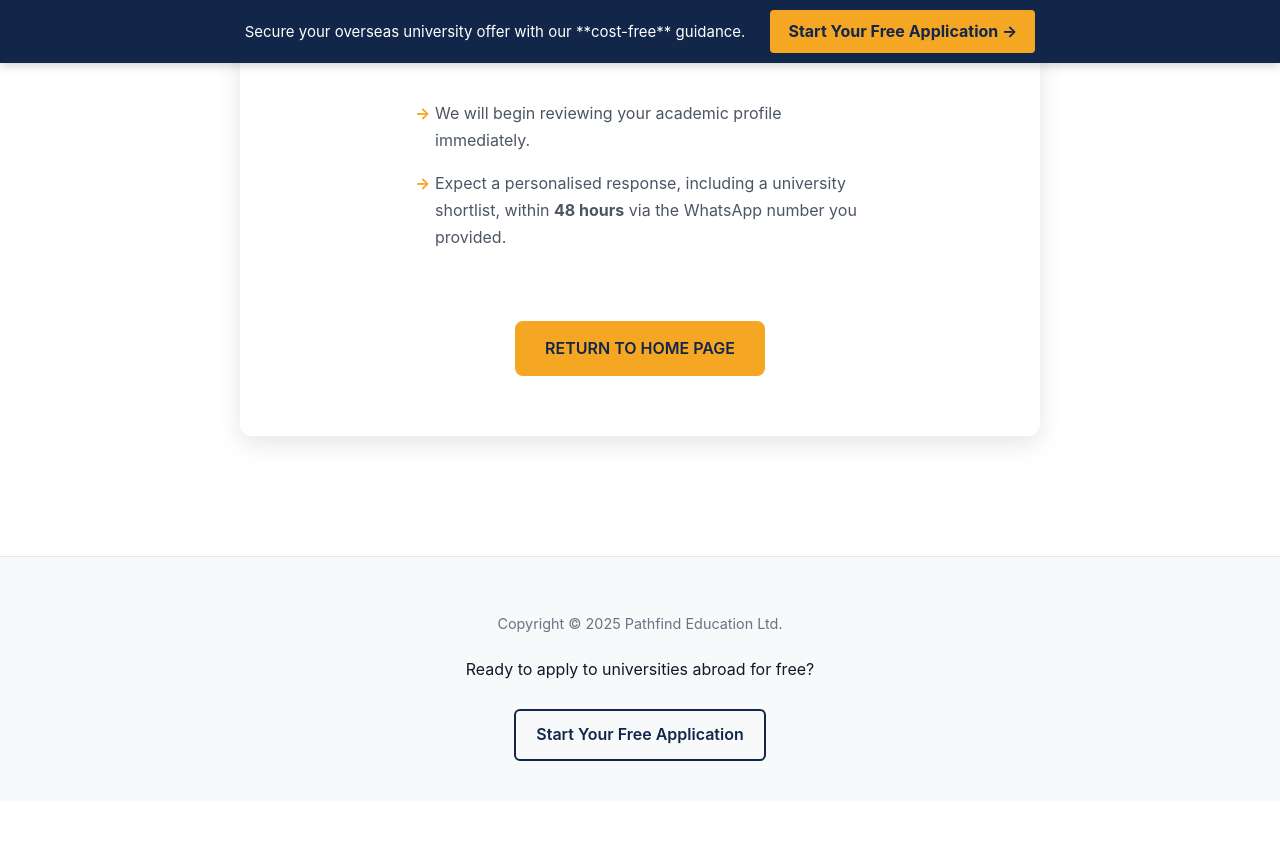
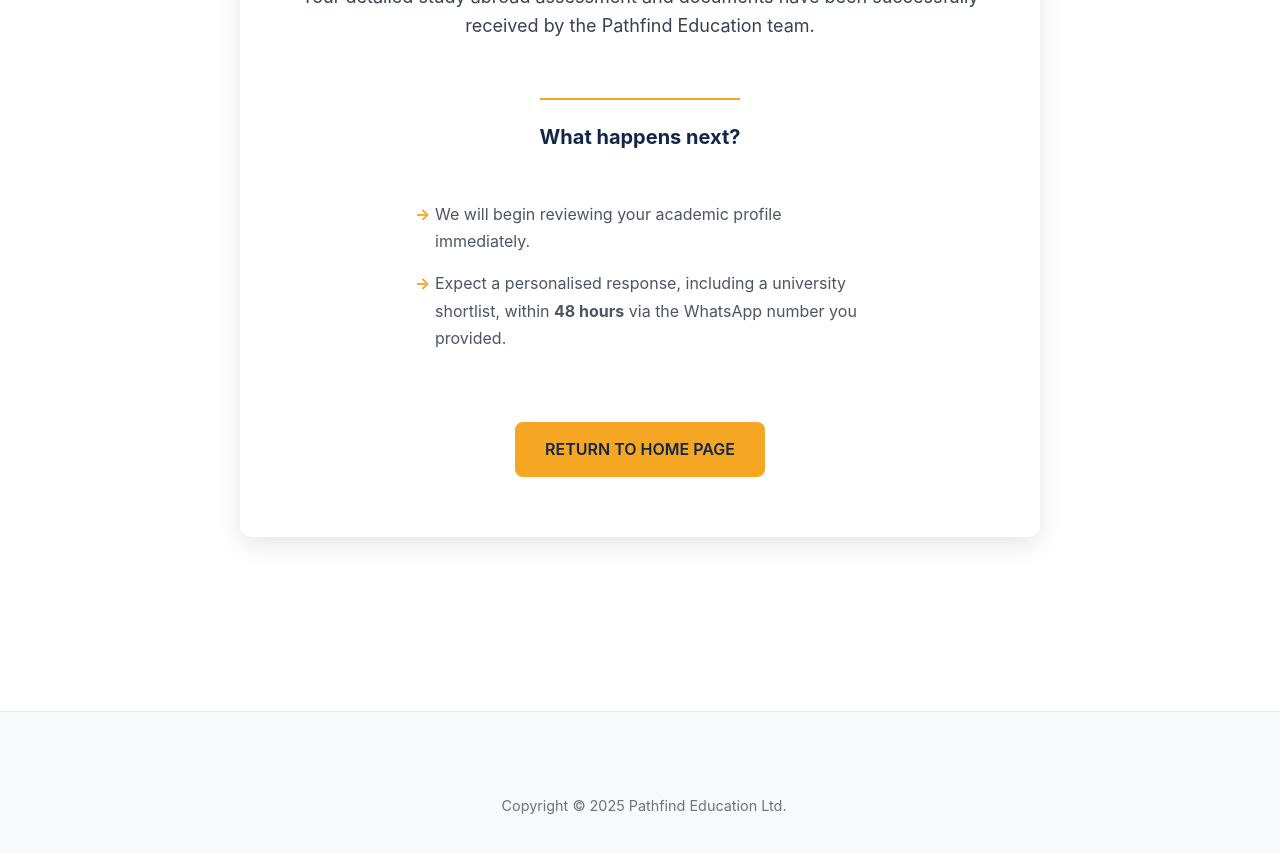
Before and after one commit to PathfindEd/pathfind-landing, a Jekyll site: the page built from thank-you/index.html, in a window 1280 px wide and 900 px high, scrolled down 571 px. Shown: the top 853 px of the window. Built offline with Jekyll 4.4.1, drawn with Linux system fonts in a browser that asks for light colours; before the commit the page ends 1372 px from its top, so only the background shows below that.

Commit message:
removed CTA

```diff
--- a/_layouts/default.html
+++ b/_layouts/default.html
@@ -13,12 +13,15 @@
 </head>
 <body>
 
+  {% unless page.url contains '/consultation' or page.url contains '/thank-you' %}
   <div class="sticky-cta-wrapper">
-    <p>Secure your overseas university offer with our **cost-free** guidance.</p>
+    <p>Secure your overseas university offer with our <strong style="font-weight: 700;">cost-free</strong> guidance.</p>
     <a href="{{ site.baseurl }}/consultation" class="sticky-cta-button">
       Start Your Free Application &rarr;
     </a>
   </div>
+  {% endunless %}
+
   <header>
     <div class="header-container">
       <a href="{{ site.baseurl }}/" class="brand-logo">
@@ -30,9 +33,11 @@
           <a href="https://blog.pathfindeducation.com" class="nav-link-blog">
             Blog
           </a>
+          {% unless page.url contains '/consultation' or page.url contains '/thank-you' %}
           <a href="{{ site.baseurl }}/consultation" class="nav-cta">
             Free Consultation
           </a>
+          {% endunless %}
       </div>
     </div>
   </header>
@@ -45,12 +50,14 @@
     <p style="color: var(--muted); font-size: 0.9em;">
       Copyright &copy; {{ site.time | date: "%Y" }} Pathfind Education Ltd.
     </p>
+    {% unless page.url contains '/consultation' or page.url contains '/thank-you' %}
     <div style="margin-top: 20px;">
       <p>Ready to apply to universities abroad for free?</p>
       <a href="{{ site.baseurl }}/consultation" class="footer-btn">
         Start Your Free Application
       </a>
     </div>
+    {% endunless %}
   </footer>
 
 </body>
```
Also changed, not shown: 3 other files. Lines whose indentation alone changed are shown as unchanged.
